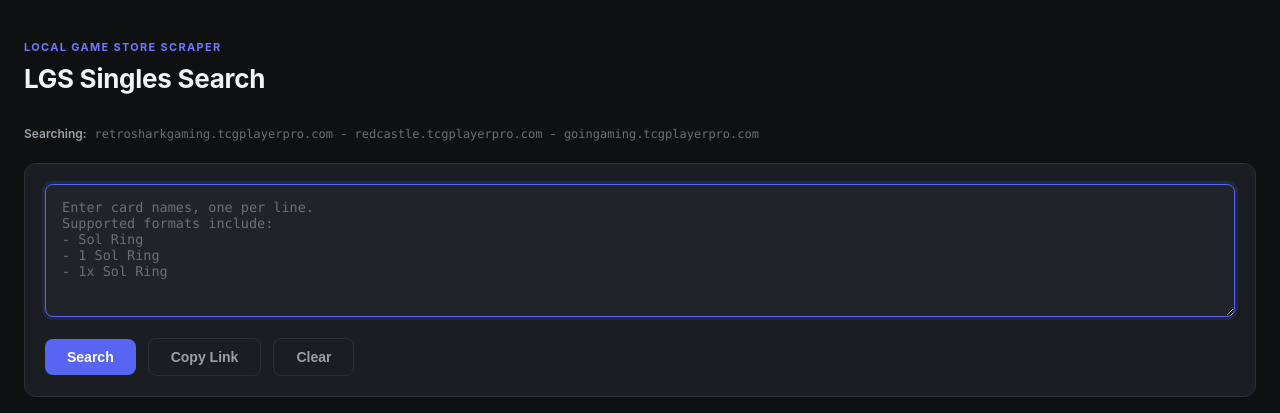
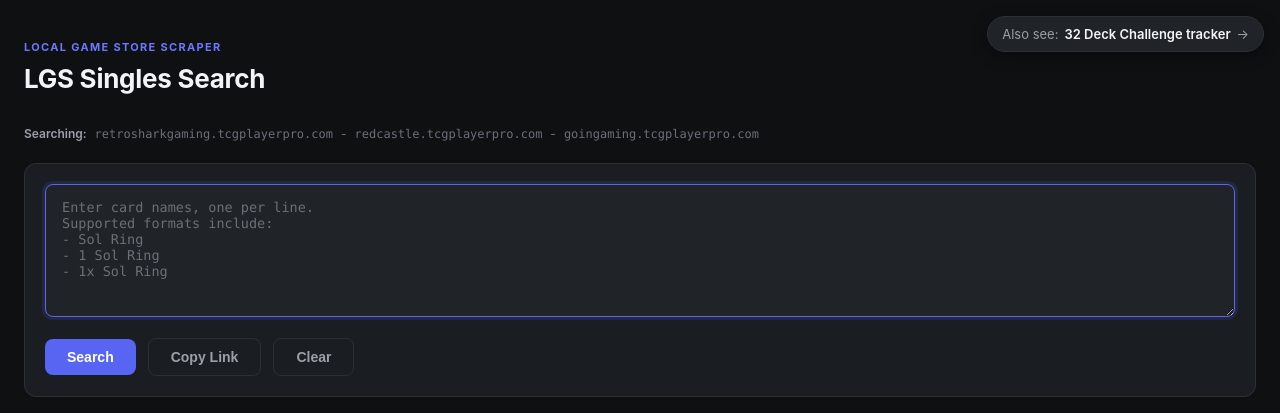
Before and after one commit to ASchneider-GitHub/tcgplayerpro-scraper, a Flask app: page / in a window 1280 px wide. Shown: the top 413 px of the page. Run offline with Flask 3, Linux system fonts and the light colour scheme.

Commit message:
Add floating link to 32 Deck Challenge tracker
Co-Authored-By: Claude Opus 5.5 <noreply@anthropic.com>

```diff
--- a/templates/index.html
+++ b/templates/index.html
@@ -335,6 +335,17 @@
         #scrollToTop.show { opacity: 1; visibility: visible; }
         #scrollToTop:hover { background: var(--accent-blue-bright); }
 
+        .side-link {
+            position: fixed; top: 16px; right: 16px; z-index: 1000;
+            display: inline-flex; align-items: center; gap: 6px;
+            padding: 8px 14px; border-radius: 999px;
+            background: var(--surface-raised); border: 1px solid var(--border-color);
+            color: var(--text-dim); font-size: 13px; text-decoration: none;
+            box-shadow: 0 4px 15px rgba(0,0,0,0.4); transition: all 0.2s;
+        }
+        .side-link strong { color: var(--text-main); font-weight: 600; }
+        .side-link:hover { border-color: var(--accent-blue); color: var(--text-main); }
+
         @keyframes fadeIn { from { opacity: 0; transform: translateY(10px); } to { opacity: 1; transform: translateY(0); } }
 
         @media (max-width: 640px) {
@@ -368,11 +379,14 @@
             .card-set { font-size: 10.5px; }
             .price { font-size: 14px; }
 
+            .side-link { position: static; display: flex; justify-content: center; margin-bottom: 16px; font-size: 12px; }
             #scrollToTop { bottom: 16px; right: 16px; width: 42px; height: 42px; font-size: 16px; }
         }
     </style>
 </head>
 <body>
+
+<a class="side-link" href="https://mtg.aschneider.tech/32dc/" target="_blank" rel="noopener">Also see: <strong>32 Deck Challenge tracker</strong> &rarr;</a>
 
 <div class="container">
     <header class="page-header">
```
